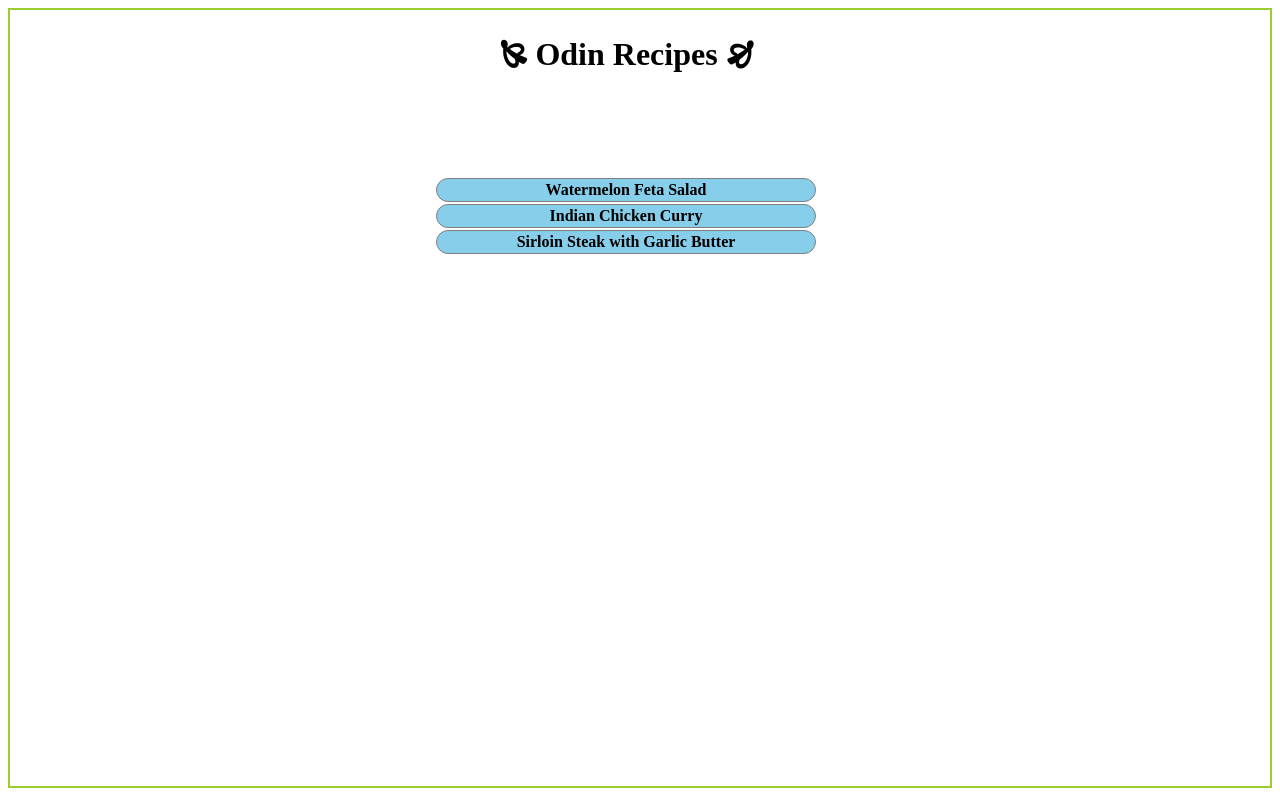
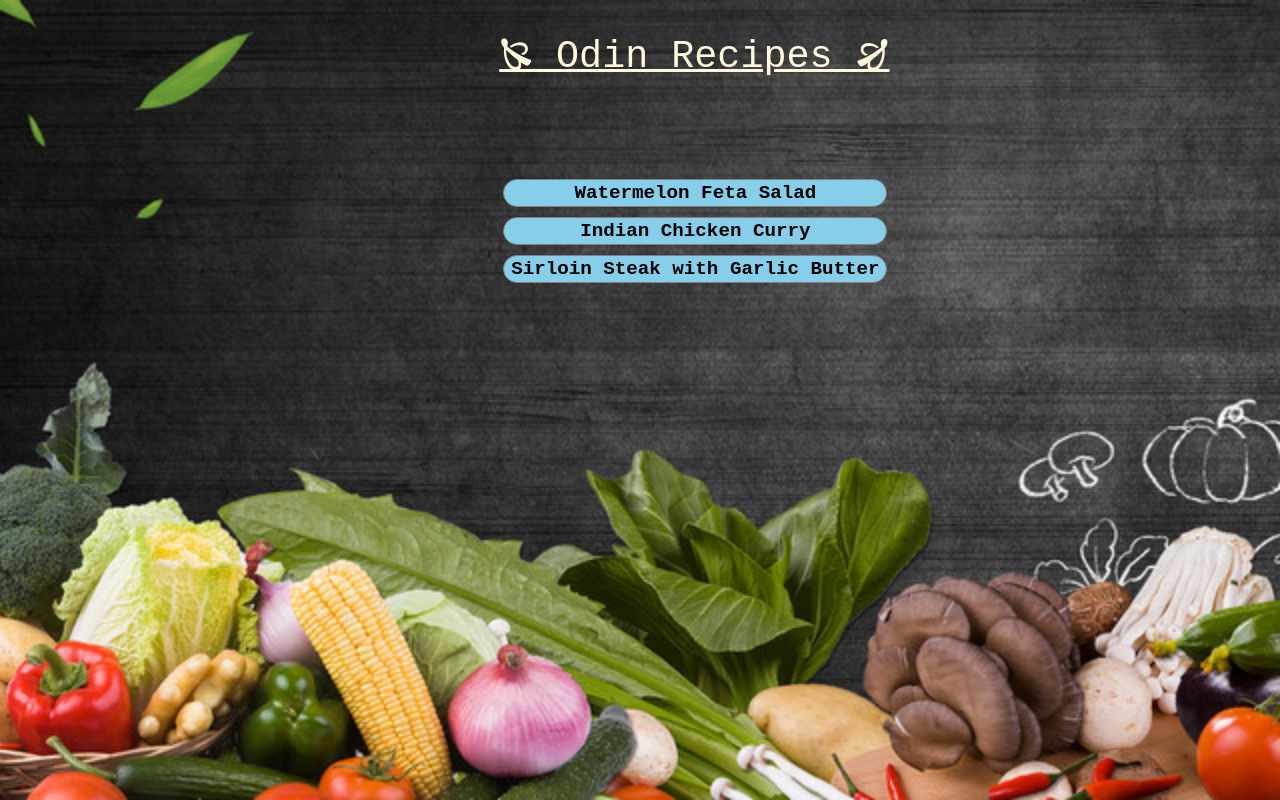
Before and after one commit to shefroyrowe/odin-recipes, a plain HTML site: page index.html in a window 1280 px wide. Drawn offline with Linux system fonts and the light colour scheme.

Commit message:
add bg-image homepage, fix 'to home' button

```diff
--- a/index.html
+++ b/index.html
@@ -8,11 +8,13 @@
         <link rel="stylesheet" href="style.css">
     </head>
     <body>
+     <div class="container">
        <h1>&#128592; Odin Recipes &#128598;</h1>
        <ul>
         <li><a href="recipes/watermelon-feta-salad.html">Watermelon Feta Salad</a></li>
         <li><a href="recipes/indian-chicken-curry.html">Indian Chicken Curry</a></li>
         <li><a href="recipes/steak-en-garlic-butter.html">Sirloin Steak with Garlic Butter</a></li>
        </ul>
+     </div>
     </body>
 </html>
--- a/style.css
+++ b/style.css
@@ -1,25 +1,42 @@
 body {
+    font-family: 'Courier New', Courier, monospace;
+    height: 100%;
+    margin: 0px;
+    padding: 0px;
+    overflow: hidden;
+    background-image: url("food-bg.jpg");
+    background-repeat: no-repeat;
+    background-size: cover;
+    background-color: hsl(270, 87%, 85%);
+}
+
+.container {
     text-align: center;
-    height: 97vh;
-    padding: 0px 0px 0px 30%;
-    border: 2px solid yellowgreen;
+    height: 100vh;
+    width: 100vw;
     font-size: 16px;
 }
 
 h1 {
     position: absolute;
+    color: cornsilk;
+    font-weight: 500;
+    font-size: 2.4rem;
+    text-decoration: underline;
     left: 39%;
 }
 
 ul {
     width: 30%;
     position: absolute;
+    font-size: 1.2rem;
     top: 20%;
+    left: 36.2%;
 }
 
 ul>li {
     list-style: none;
-    margin: 2px;
+    margin-bottom: 10px;
     padding: 2px;
     background-color: skyblue;
     border: 1px solid gray;
```
Also changed, not shown: recipes/indian-chicken-curry.html (+1 -1 lines), recipes/steak-en-garlic-butter.html (+1 -1 lines), recipes/watermelon-feta-salad.html (+1 -1 lines), food-bg.jpg (added).
